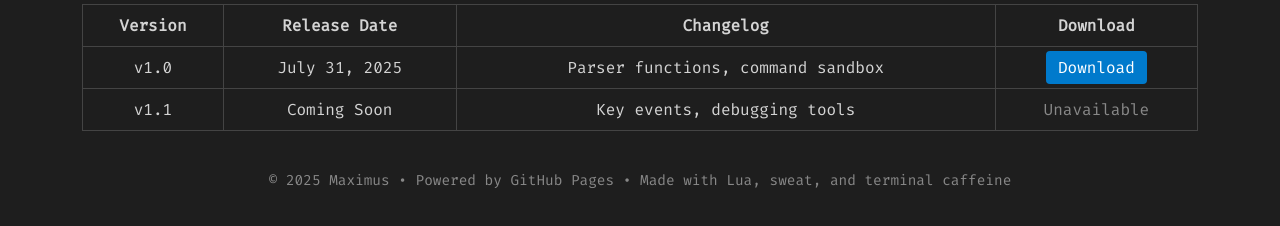
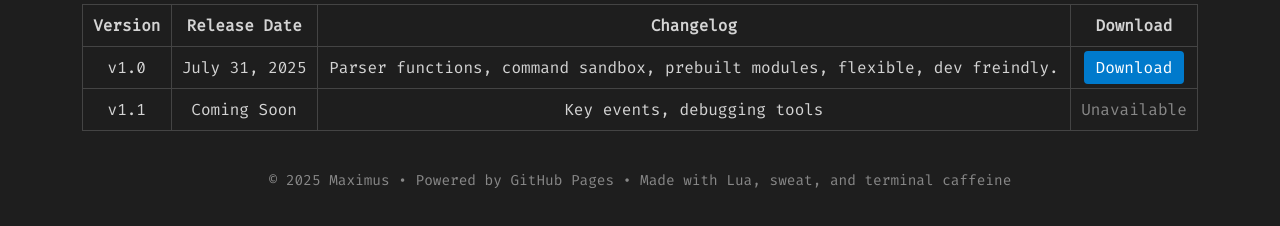
Before and after one commit to GMM-rgb/MaxCore-Lua, a plain HTML site: page index.html in a window 1280 px wide. Shown: the part 318-544 px from the top of the page. Drawn offline with Linux system fonts and the light colour scheme.

Commit message:
Update index.html

```diff
--- a/index.html
+++ b/index.html
@@ -60,7 +60,7 @@
     <tr>
       <td>v1.0</td>
       <td>July 31, 2025</td>
-      <td>Parser functions, command sandbox</td>
+      <td>Parser functions, command sandbox, prebuilt modules, flexible, dev freindly.</td>
       <td><a href="./MaxCore.zip" class="button" download="MaxCore.zip">Download</a></td>
     </tr>
     <tr>
```
